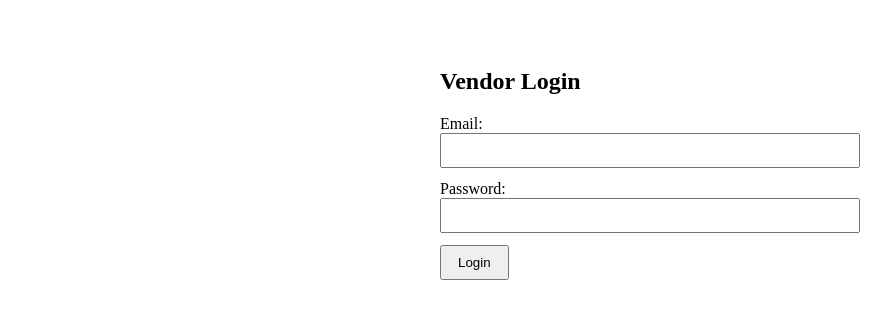
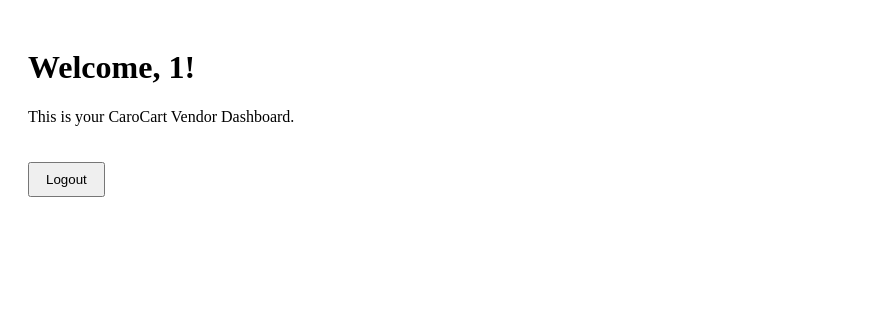
Before and after one commit to GurugubelliSravanthi/CaroCart-FrontEnd, a React (Vite) app: page /vendors/dashboard in a window 1280 px wide. Before the commit this address led to /vendors/login. Shown: the top 318 px of the page, without its empty margins (0-895 px from the left). Built offline with nearby package versions, Linux system fonts and the light colour scheme; sample sign-in values are in the browser's storage.

Commit message:
Refactor token storage to use 'carocart_token' across admin and vendor authentication components

```diff
--- a/src/pages/admin/AdminDashboard.jsx
+++ b/src/pages/admin/AdminDashboard.jsx
@@ -7,7 +7,7 @@
   const [error, setError] = useState("");
   const [message, setMessage] = useState("");
 
-  const token = localStorage.getItem("jwtToken");
+  const token = localStorage.getItem("carocart_token");
 
   useEffect(() => {
     if (!token) {
--- a/src/pages/admin/AdminLogin.jsx
+++ b/src/pages/admin/AdminLogin.jsx
@@ -15,7 +15,7 @@
     try {
       const response = await adminLogin({ email, password });
       if (response.data.token) {
-        localStorage.setItem("jwtToken", response.data.token);
+        localStorage.setItem("carocart_token", response.data.token);
         localStorage.setItem("role", "ADMIN");
         navigate("/admins/vendors/pending"); // redirect to admin vendor approval page
       } else {
--- a/src/pages/user/UserLogin.jsx
+++ b/src/pages/user/UserLogin.jsx
@@ -25,7 +25,7 @@
       }
 
       const token = await res.text();
-      localStorage.setItem("jwtToken", token);
+      localStorage.setItem("carocart_token", token);
       alert("Login successful!");
 
       navigate("/dashboard");
--- a/src/pages/user/UserProfile.jsx
+++ b/src/pages/user/UserProfile.jsx
@@ -4,7 +4,7 @@
 
 const UserProfile = () => {
   const navigate = useNavigate();
-  const token = localStorage.getItem("jwtToken");
+  const token = localStorage.getItem("carocart_token");
 
   const [user, setUser] = useState({
     firstName: "",
@@ -31,7 +31,7 @@
       })
       .catch((err) => {
         console.error("Error fetching profile:", err);
-        localStorage.removeItem("jwtToken");
+        localStorage.removeItem("carocart_token");
         navigate("/login");
       });
   }, [token, navigate]);
--- a/src/pages/vendor/VendorDashboard.jsx
+++ b/src/pages/vendor/VendorDashboard.jsx
@@ -13,7 +13,7 @@
 
 const VendorDashboard = () => {
   const navigate = useNavigate();
-  const token = localStorage.getItem("vendorJwtToken");
+  const token = localStorage.getItem("carocart_token");
 
   useEffect(() => {
     if (!token) {
@@ -28,13 +28,13 @@
     if (decoded && decoded.sub) {
       vendorEmail = decoded.sub;
     } else {
-      localStorage.removeItem("vendorJwtToken");
+      localStorage.removeItem("carocart_token");
       navigate("/vendors/login");
     }
   }
 
   const handleLogout = () => {
-    localStorage.removeItem("vendorJwtToken");
+    localStorage.removeItem("carocart_token");
     navigate("/vendors/login");
   };
 
--- a/src/pages/vendor/VendorLogin.jsx
+++ b/src/pages/vendor/VendorLogin.jsx
@@ -35,7 +35,7 @@
 
 
       const token = await res.text();
-      localStorage.setItem("vendorJwtToken", token);
+      localStorage.setItem("carocart_token", token);
       alert("Login successful!");
       navigate("/vendors/dashboard"); // Adjust this path to your actual dashboard route
     } catch (error) {
--- a/src/pages/vendor/VendorProfile.jsx
+++ b/src/pages/vendor/VendorProfile.jsx
@@ -5,7 +5,7 @@
 
 const VendorProfile = () => {
   const navigate = useNavigate();
-  const token = localStorage.getItem("jwtToken");
+  const token = localStorage.getItem("carocart_token");
   const [vendor, setVendor] = useState({
     firstName: "",
     lastName: "",
```
